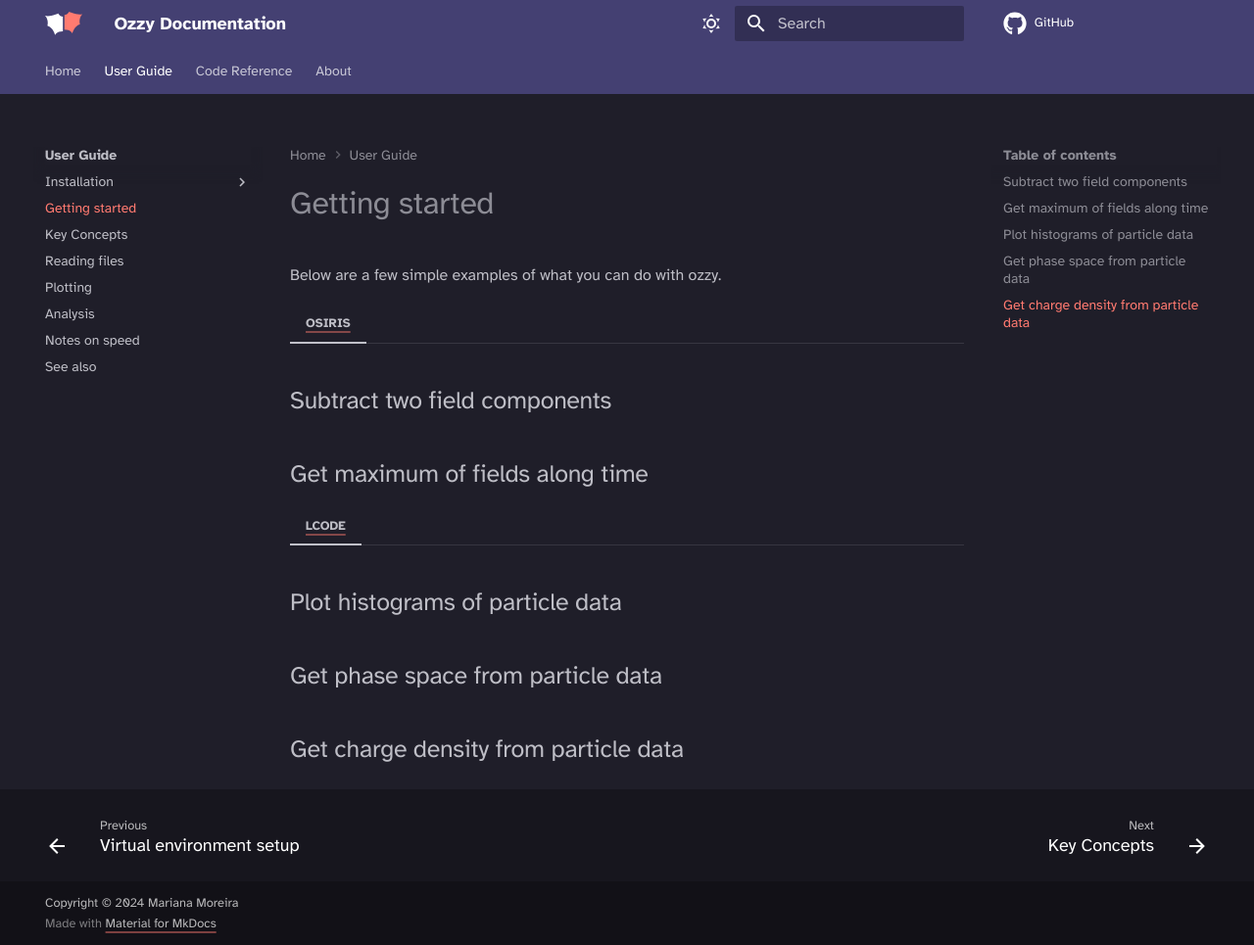
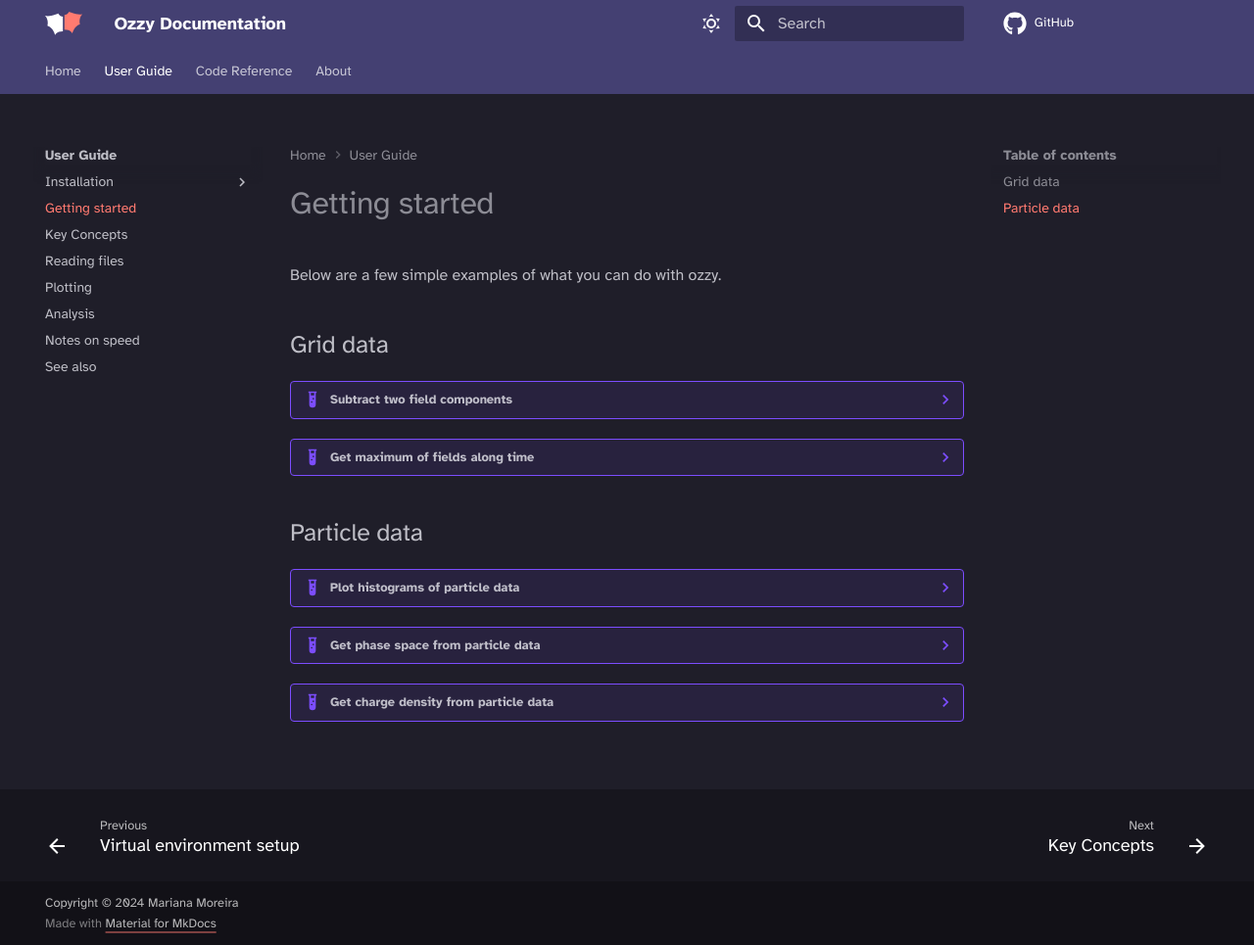
Before and after one commit to mtrocadomoreira/ozzy, an MkDocs documentation site: the page built from docs/docs/user-guide/getting-started.md, in a window 1280 px wide and 965 px high. Shown: the whole window at 98% size. Built offline with MkDocs 1.6.1 and Material for MkDocs 9.7.7, drawn with Linux system fonts in a browser that asks for light colours; comment, search, counter and statistics services are not loaded; some of the changed lines change nothing that is shown.

Commit message:
docs: work on getting started

````diff
--- a/docs/docs/user-guide/getting-started.md
+++ b/docs/docs/user-guide/getting-started.md
@@ -3,24 +3,68 @@
 
 Below are a few simple examples of what you can do with ozzy.
 
-=== "OSIRIS"
+## Grid data
 
-## Subtract two field components
+??? example "Subtract two field components"
 
-## Get maximum of fields along time
+	We load two sample OSIRIS files corresponding to the $E_r$ and $B_\theta$ components of the electromagnetic fields in a 2D cylindrical simulation.
+
+	```python
+	import ozzy as oz
+	e2_ds = oz.open('osiris', e2_file)
+	b3_ds = oz.open('osiris', b3_file)
+	e2_ds
+	#
+	```
+	Right now we have two datasets (one for each field component). But since each dataset may contain several variables, and since these fields share the same coordinates, we can easily merge both datasets.
+
+	```python
+	import xarray as xr
+	fields = xr.merge([e2_ds,b3_ds])
+	fields
+	#
+	```
+	In this example we want to obtain the radial force associated with the electromagnetic fields of an axisymmetric plasma wave. In OSIRIS normalized units, the radial force (on a positive particle) is defined simply as $W_r = E_r - B_\theta$. We can perform the subtraction and store the result as a new variable in the same dataset.
+
+	```python
+	fields['wr'] = fields['e2'] - fields['b3']
+	fields['wr']
+	#
+	```
+
+	Afterwards, we can save the result as an HDF5 file.
 
 
-=== "LCODE"
+	```python
+	# we're leaving e2 and b3 aside
+	fields['wr'].ozzy.save('wr.h5')
+	```
 
-## Plot histograms of particle data
+	<!-- TODO: check this -->
+	!!! info
 
-## Get phase space from particle data
+		Note that the structure of the saved HDF5 file does not match the OSIRIS file structure. It instead follows xarray's NetCDF logic.
 
-## Get charge density from particle data
+
+
+
+
+
+??? example "Get maximum of fields along time"
+
+
+## Particle data
+
+??? example "Plot histograms of particle data"
+
+??? example "Get phase space from particle data"
+
+??? example "Get charge density from particle data"
+
 
 <!-- Hello blabla
 
 <figure markdown="span">
-  ![Image title](https://dummyimage.com/600x400/){ width="300" }
-  <figcaption>Image caption</figcaption>
+	![Image title](https://dummyimage.com/600x400/){ width="300" }
+	<figcaption>Image caption</figcaption>
 </figure> -->
````
